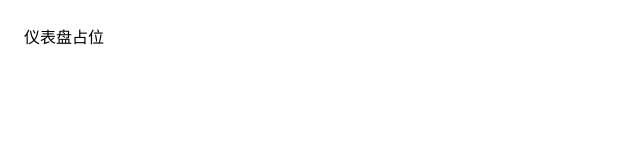
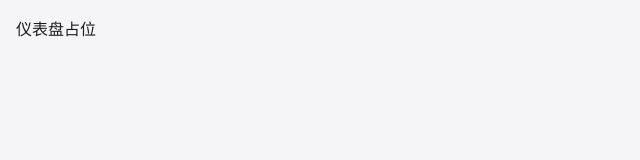
Before and after one commit to Alfred-Tang-1987/lottery-notification, a Vue app in the folder web/: page / in a window 1280 px wide. Shown: the top 160 px of the page, without its empty margins (0-640 px from the left). Built offline with nearby package versions, Linux system fonts and the light colour scheme.

Commit message:
feat(plan-06/T2): DESIGN.md token → CSS 变量（亮/暗 + 自动深色 + 偏好）

```diff
--- a/web/src/main.ts
+++ b/web/src/main.ts
@@ -2,6 +2,16 @@ import { createApp } from 'vue';
 import { createPinia } from 'pinia';
 import App from './App.vue';
 import router from './router'; // wired up with vue-router
+import './styles/tokens.css';
 import 'virtual:uno.css';
 
+// 主题偏好：localStorage 优先，否则跟随系统
+const savedTheme = localStorage.getItem('theme');
+if (
+  savedTheme === 'dark' ||
+  (!savedTheme && matchMedia('(prefers-color-scheme: dark)').matches)
+) {
+  document.documentElement.classList.add('dark');
+}
+
 createApp(App).use(createPinia()).use(router).mount('#app');
--- /dev/null
+++ b/web/src/styles/tokens.css
@@ -0,0 +1,132 @@
+/* tokens.css — DESIGN.md token 单一源落地 */
+
+:root {
+  /* 色板 — 亮色 */
+  --bg: #f5f5f7;
+  --surface: #ffffff;
+  --fg: #1d1d1f;
+  --muted: #6e6e73;
+  --border: #d2d2d7;
+  --accent: #0071e3;
+  --accent-hover: #0077ed;
+  --red-ball: #e11d2a;
+  --blue-ball: #0071e3;
+  --success: #059669;
+  --danger: #dc2626;
+  --warning: #d97706;
+  --surface-2: #efeff4;
+  --win-row: #e8f5e9;
+  --today: #e3f2fd;
+
+  /* 字体 */
+  --font-display: -apple-system, BlinkMacSystemFont, "SF Pro Display", "Inter", system-ui, sans-serif;
+  --font-body: -apple-system, BlinkMacSystemFont, "SF Pro Text", "Inter", system-ui, sans-serif;
+  --font-mono: "SF Mono", "JetBrains Mono", ui-monospace, monospace;
+
+  /* 字号 */
+  --text-xs: 11px;
+  --text-sm: 12px;
+  --text-base: 13px;
+  --text-md: 14px;
+  --text-lg: 16px;
+  --text-xl: 18px;
+  --text-2xl: 24px;
+
+  /* 间距 */
+  --space-1: 4px;
+  --space-2: 6px;
+  --space-3: 8px;
+  --space-4: 12px;
+  --space-5: 16px;
+  --space-6: 20px;
+  --space-7: 24px;
+  --space-8: 30px;
+  --space-9: 32px;
+
+  /* 圆角 / 阴影 / 动效 */
+  --radius: 12px;
+  --shadow: 0 2px 8px rgba(0, 0, 0, 0.08);
+  --dur-fast: 0.1s;
+  --dur-base: 0.15s;
+  --dur-slow: 0.25s;
+}
+
+:root.dark {
+  /* 色板 — 深色 */
+  --bg: #000000;
+  --surface: #1c1c1e;
+  --fg: #f5f5f7;
+  --muted: #98989d;
+  --border: #38383a;
+  --accent: #0a84ff;
+  --accent-hover: #0077ed;
+  --red-ball: #ff453a;
+  --blue-ball: #0a84ff;
+  --success: #30d158;
+  --danger: #ff453a;
+  --warning: #d97706;
+  --surface-2: #2c2c2e;
+  --win-row: #1a3a1a;
+  --today: #0a2540;
+}
+
+/* 深色由 main.ts 根据系统偏好/localStorage 加 .dark class 控制；
+   不用媒体查询，避免双份维护。 */
+
+body {
+  font-family: var(--font-body);
+  background: var(--bg);
+  color: var(--fg);
+  margin: 0;
+  -webkit-font-smoothing: antialiased;
+  -moz-osx-font-smoothing: grayscale;
+}
+
+/* 全局焦点环（A11y） */
+:focus-visible {
+  outline: 2px solid var(--accent);
+  outline-offset: 2px;
+}
+
+/* 触控靶 ≥44px */
+button,
+.nav-link,
+.tab,
+.state-cta {
+  min-height: 44px;
+  min-width: 44px;
+}
+
+/* 号码球通用 */
+.ball {
+  display: inline-flex;
+  align-items: center;
+  justify-content: center;
+  width: 32px;
+  height: 32px;
+  border-radius: 50%;
+  font-size: var(--text-md);
+  font-weight: 600;
+  color: #fff;
+}
+
+.ball-red { background: var(--red-ball); }
+.ball-blue { background: var(--blue-ball); }
+
+/* 卡片 */
+.card {
+  background: var(--surface);
+  border: 1px solid var(--border);
+  border-radius: var(--radius);
+  padding: 12px 16px;
+}
+
+.card-title {
+  font-size: var(--text-lg);
+  font-weight: 600;
+}
+
+.card-subtitle {
+  font-size: var(--text-sm);
+  color: var(--muted);
+}
```
Also changed, not shown: 1 other file (tests, documents, lock files or other folders).
